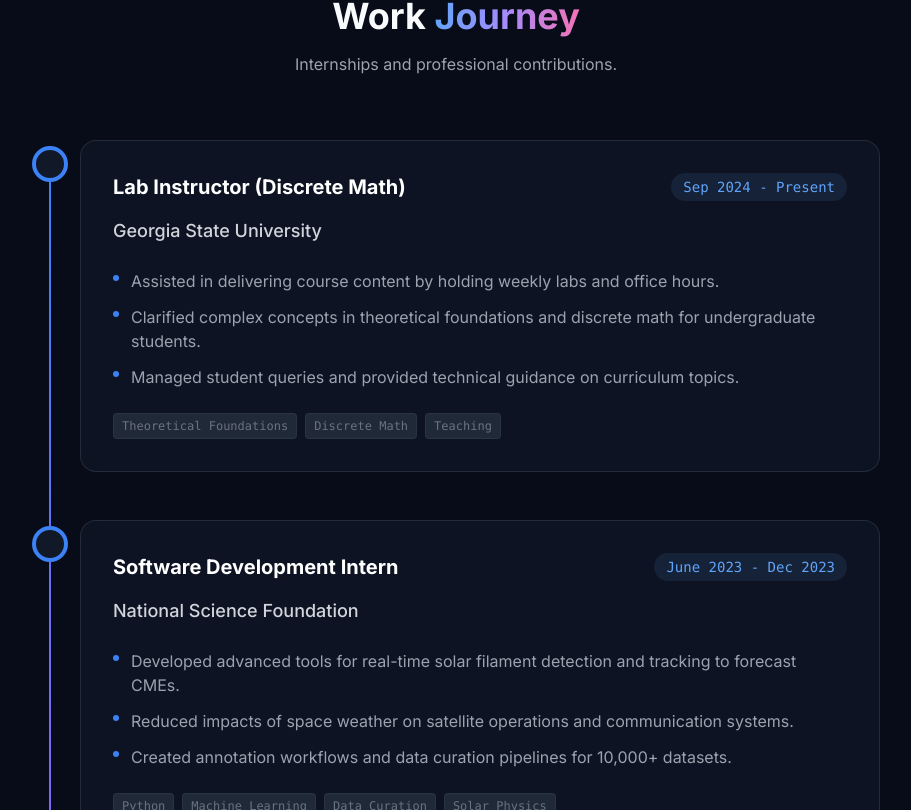
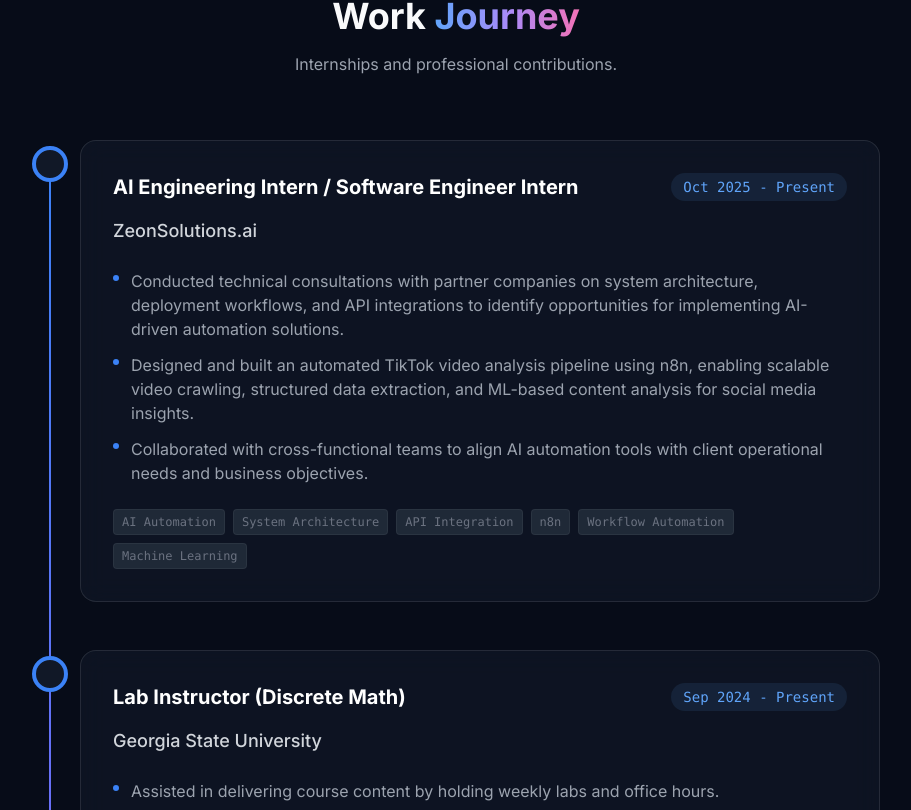
Before and after one commit to william9087/wfwang, a React (Vite) app: page / in a window 1280 px wide. Shown: the part 1490-2300 px from the top of the page, without its empty margins (184-1095 px from the left). Built offline with nearby package versions, Linux system fonts and the light colour scheme.

Commit message:
Add skills, experiences and minor adjustment

```diff
--- a/components/Footer.tsx
+++ b/components/Footer.tsx
@@ -14,7 +14,7 @@ const Footer: React.FC<FooterProps> = ({ data }) => {
           </div>
           <p className="text-gray-400 max-w-sm">
             {data.role}. Building software with purpose and precision. Open for
-            collaborations and internship opportunities.
+            collaborations, internship and full-time opportunities.
           </p>
         </div>
 
--- a/components/SkillsGrid.tsx
+++ b/components/SkillsGrid.tsx
@@ -34,7 +34,7 @@ const SkillsGrid: React.FC<SkillsGridProps> = ({ skills }) => {
         });
       },
       {
-        threshold: 0.1, // Trigger when 10% of the section is visible (better for mobile)
+        threshold: 0.3, // Trigger when 10% of the section is visible (better for mobile)
         rootMargin: "0px", // Remove negative margin for mobile compatibility
       }
     );
--- a/constants.ts
+++ b/constants.ts
@@ -6,7 +6,7 @@ export const PORTFOLIO_DATA = {
   bio: "Master's student at Georgia State University with a 4.0 GPA Bachelor's background. Specialized in, Full-Stack systems and Machine Learning. Proven leader as President of the Taiwanese Student Association.",
   email: "wwgo168@gmail.com",
   github: "https://github.com/william9087",
-  linkedin: "https://linkedin.com/in/wei-fan-wang",
+  linkedin: "https://www.linkedin.com/in/wei-fan-wang-b04741227/",
   education: {
     degree: "M.S. in Computer Science",
     university: "Georgia State University",
@@ -48,6 +48,7 @@ export const PORTFOLIO_DATA = {
         "YOLOv8",
       ],
     },
+
     {
       title: "Tools & OS",
       skills: ["Git", "Linux", "VS Code", "Android Studio", "MVC Architecture"],
@@ -56,6 +57,26 @@ export const PORTFOLIO_DATA = {
   experiences: [
     {
       id: "exp-1",
+      company: "ZeonSolutions.ai",
+      role: "AI Engineering Intern / Software Engineer Intern",
+      period: "Oct 2025 - Present",
+      description: [
+        "Conducted technical consultations with partner companies on system architecture, deployment workflows, and API integrations to identify opportunities for implementing AI-driven automation solutions.",
+        "Designed and built an automated TikTok video analysis pipeline using n8n, enabling scalable video crawling, structured data extraction, and ML-based content analysis for social media insights.",
+        "Collaborated with cross-functional teams to align AI automation tools with client operational needs and business objectives.",
+      ],
+      skills: [
+        "AI Automation",
+        "System Architecture",
+        "API Integration",
+        "n8n",
+        "Workflow Automation",
+        "Machine Learning",
+      ],
+    },
+
+    {
+      id: "exp-2",
       company: "Georgia State University",
       role: "Lab Instructor (Discrete Math)",
       period: "Sep 2024 - Present",
@@ -67,7 +88,7 @@ export const PORTFOLIO_DATA = {
       skills: ["Theoretical Foundations", "Discrete Math", "Teaching"],
     },
     {
-      id: "exp-2",
+      id: "exp-3",
       company: "National Science Foundation",
       role: "Software Development Intern",
       period: "June 2023 - Dec 2023",
@@ -79,7 +100,7 @@ export const PORTFOLIO_DATA = {
       skills: ["Python", "Machine Learning", "Data Curation", "Solar Physics"],
     },
     {
-      id: "exp-3",
+      id: "exp-4",
       company: "Georgia State University",
       role: "Calculus I & II Math Tutor",
       period: "Jan 2023 - May 2023",
@@ -94,6 +115,15 @@ export const PORTFOLIO_DATA = {
   projects: [
     {
       id: "proj-1",
+      title: " Regalindustrial Website Development",
+      description:
+        "Developed a production-grade industrial website for Regal Industrial Corporation using Next.js and TypeScript, featuring responsive design, reusable UI components, and SEO optimizations to enhance digital presence and accurately represent certifications and services.",
+      tags: ["Next.js", "React", "TypeScript", "SEO", "Web Development"],
+      github: "https://github.com/william9087",
+      image: "img/regalindustrial.png",
+    },
+    {
+      id: "proj-2",
       title: "Sensor Privacy App",
       description:
         "Android app recording motion sensor data during PIN entry to predict user inputs using Random Forest and XGBoost, demonstrating potential privacy risks.",
@@ -103,7 +133,7 @@ export const PORTFOLIO_DATA = {
         "https://images.unsplash.com/photo-1563986768609-322da13575f3?auto=format&fit=crop&q=80&w=800",
     },
     {
-      id: "proj-2",
+      id: "proj-3",
       title: "To-Do List Web App",
       description:
         "Full-stack application built with MVC architecture, RESTful APIs, and PostgreSQL for data persistence with a responsive React frontend.",
@@ -112,7 +142,7 @@ export const PORTFOLIO_DATA = {
         "https://images.unsplash.com/photo-1484480974693-6ca0a78fb36b?auto=format&fit=crop&q=80&w=800",
     },
     {
-      id: "proj-3",
+      id: "proj-4",
       title: "Calories Burned ML",
       description:
         "Predicting calories burned using XGBoost, FNN, and 1D-CNN models with fine-tuned hyperparameters for high accuracy and low MAE.",
@@ -121,7 +151,7 @@ export const PORTFOLIO_DATA = {
         "https://images.unsplash.com/photo-1517836357463-d25dfeac3438?auto=format&fit=crop&q=80&w=800",
     },
     {
-      id: "proj-4",
+      id: "proj-5",
       title: "Membership System",
       description:
         "Full-stack gym management system using React, Node.js, and MySQL to streamline member tracking and data entry.",
@@ -130,7 +160,7 @@ export const PORTFOLIO_DATA = {
         "https://images.unsplash.com/photo-1534438327276-14e5300c3a48?auto=format&fit=crop&q=80&w=800",
     },
     {
-      id: "proj-5",
+      id: "proj-6",
       title: "EnviroEquity.org",
       description:
         "Community-driven platform for environmental justice, allowing users to sign petitions and share local environmental issues.",
```
Also changed, not shown: 1 other file (tests, documents, lock files or other folders).
